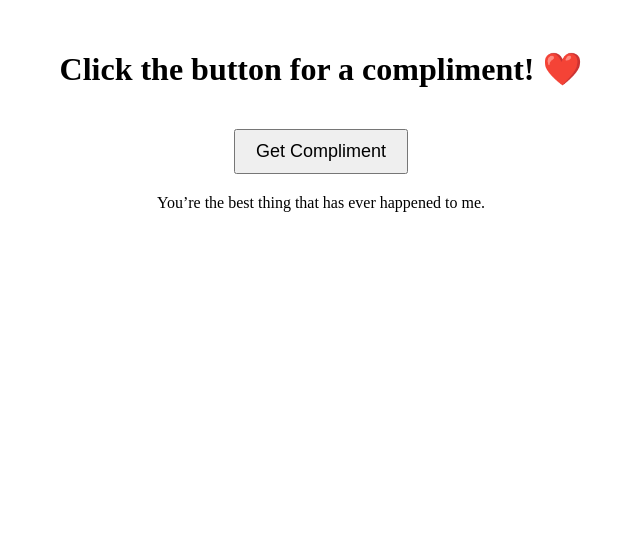
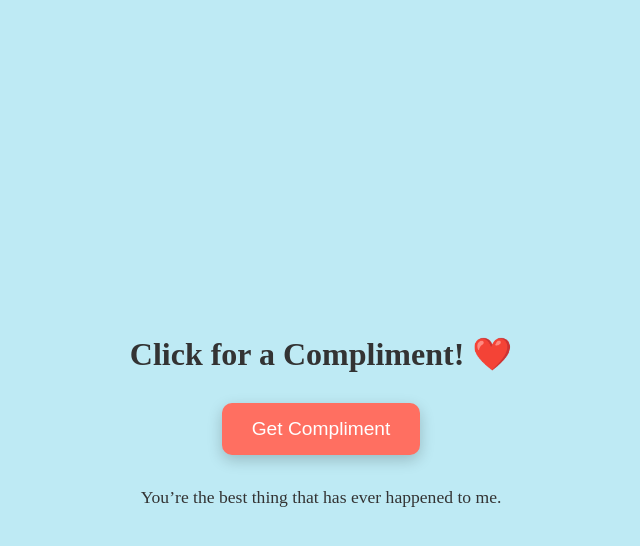
Before and after one commit to treskearns-rgb/compliments, a plain HTML site: page index.html in a window 1280 px wide. Both pictures are taken after a click on the button "Get Compliment". Shown: the whole page, without its empty margins (319-959 px from the left). Drawn offline with Linux system fonts and the light colour scheme.

Commit message:
Update index.html

```diff
--- a/index.html
+++ b/index.html
@@ -2,34 +2,70 @@
 <html lang="en">
 <head>
     <meta charset="UTF-8">
-    <title>Compliments</title>
+    <title>Compliments ❤️</title>
+    <meta name="viewport" content="width=device-width, initial-scale=1.0">
     <style>
+        /* General layout */
         body {
             font-family: "Times New Roman", serif;
+            display: flex;
+            flex-direction: column;
+            align-items: center;
+            justify-content: center;
+            min-height: 100vh;
+            margin: 0;
+            background: linear-gradient(135deg, #fceabb, #f8b500);
+            color: #333;
             text-align: center;
-            margin-top: 50px;
+            padding: 20px;
+            transition: background 0.5s;
         }
+
+        h1 {
+            font-size: 2em;
+            margin-bottom: 30px;
+        }
+
+        /* Button styling */
         button {
-            font-size: 18px;
-            padding: 10px 20px;
-            margin-top: 20px;
+            font-size: 1.2em;
+            padding: 15px 30px;
+            border: none;
+            border-radius: 10px;
+            background-color: #ff6f61;
+            color: white;
             cursor: pointer;
+            box-shadow: 0 5px 15px rgba(0,0,0,0.2);
+            transition: transform 0.2s, box-shadow 0.2s;
         }
+
+        button:hover {
+            transform: scale(1.05);
+            box-shadow: 0 8px 20px rgba(0,0,0,0.3);
+        }
+
+        /* Compliment text */
         p {
-            font-size: 16px;
-            margin-top: 20px;
+            font-size: 1.1em;
             max-width: 400px;
-            margin-left: auto;
-            margin-right: auto;
+            margin-top: 30px;
+            line-height: 1.4;
+            opacity: 0;
+            transition: opacity 0.5s;
+        }
+
+        p.visible {
+            opacity: 1;
         }
     </style>
 </head>
 <body>
-    <h1>Click the button for a compliment! ❤️</h1>
+    <h1>Click for a Compliment! ❤️</h1>
     <button id="btn">Get Compliment</button>
-    <p id="output">Press the button to see a compliment.</p>
+    <p id="output">Your compliment will appear here.</p>
 
     <script>
+        // Compliments array
         const compliments = [
             "I know you're a great person not just because of the way you are, but by the way you make others around you the best versions of themselves. I'm a living example of that.",
             "From the little gap in your teeth, to the way your cheeks curve when you smile, to the way your hair falls; all of it. All of it will forever be the most beautifully gorgeously irresistible indescribable kind of perfect to me.",
@@ -50,9 +86,25 @@
             "I hope you know how deeply loved you are, not because of what you do, but because of who you are."
         ];
 
-        document.getElementById("btn").addEventListener("click", function() {
-            const randomIndex = Math.floor(Math.random() * compliments.length);
-            document.getElementById("output").textContent = compliments[randomIndex];
+        const btn = document.getElementById("btn");
+        const output = document.getElementById("output");
+        const body = document.body;
+
+        btn.addEventListener("click", () => {
+            // Pick a random compliment
+            const compliment = compliments[Math.floor(Math.random() * compliments.length)];
+
+            // Fade out old text
+            output.classList.remove("visible");
+
+            // Change background color slightly each time
+            body.style.background = `hsl(${Math.floor(Math.random()*360)}, 70%, 85%)`;
+
+            // Wait for fade-out, then update text and fade in
+            setTimeout(() => {
+                output.textContent = compliment;
+                output.classList.add("visible");
+            }, 250);
         });
     </script>
 </body>
```
